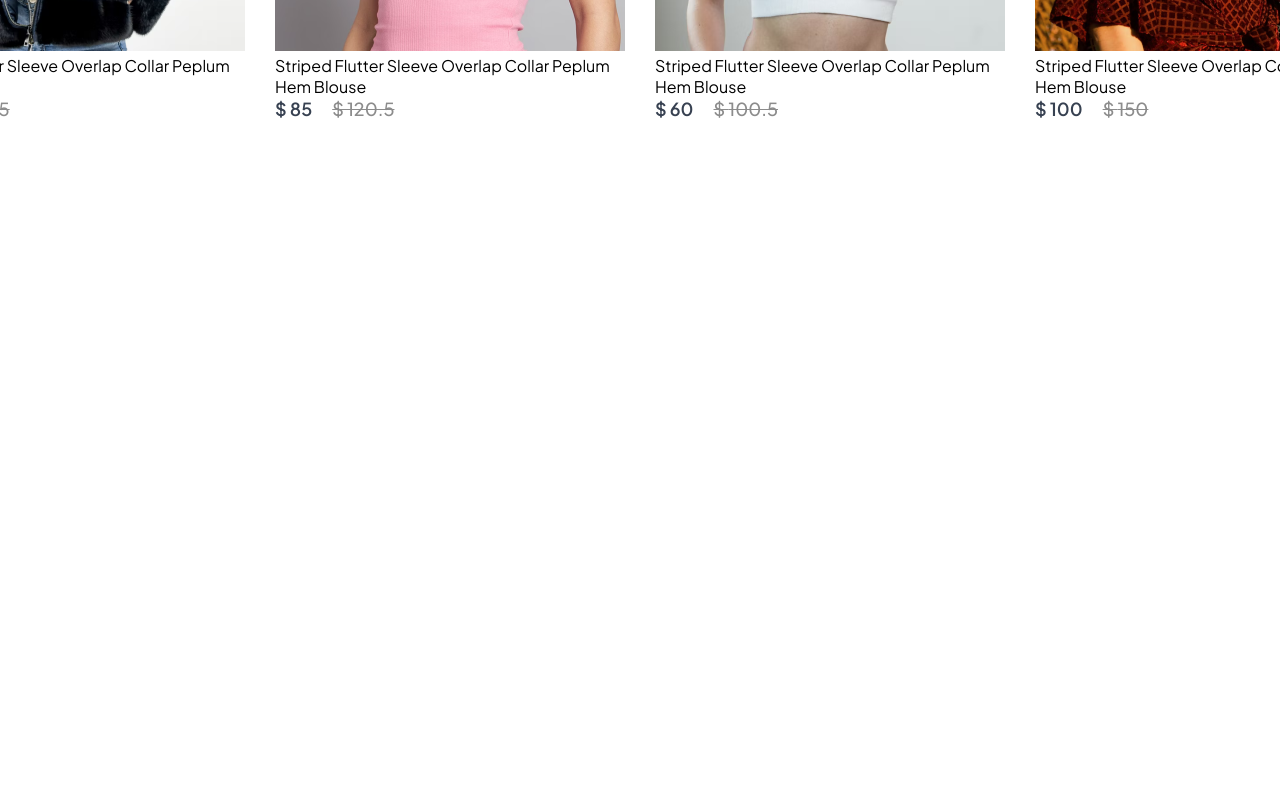
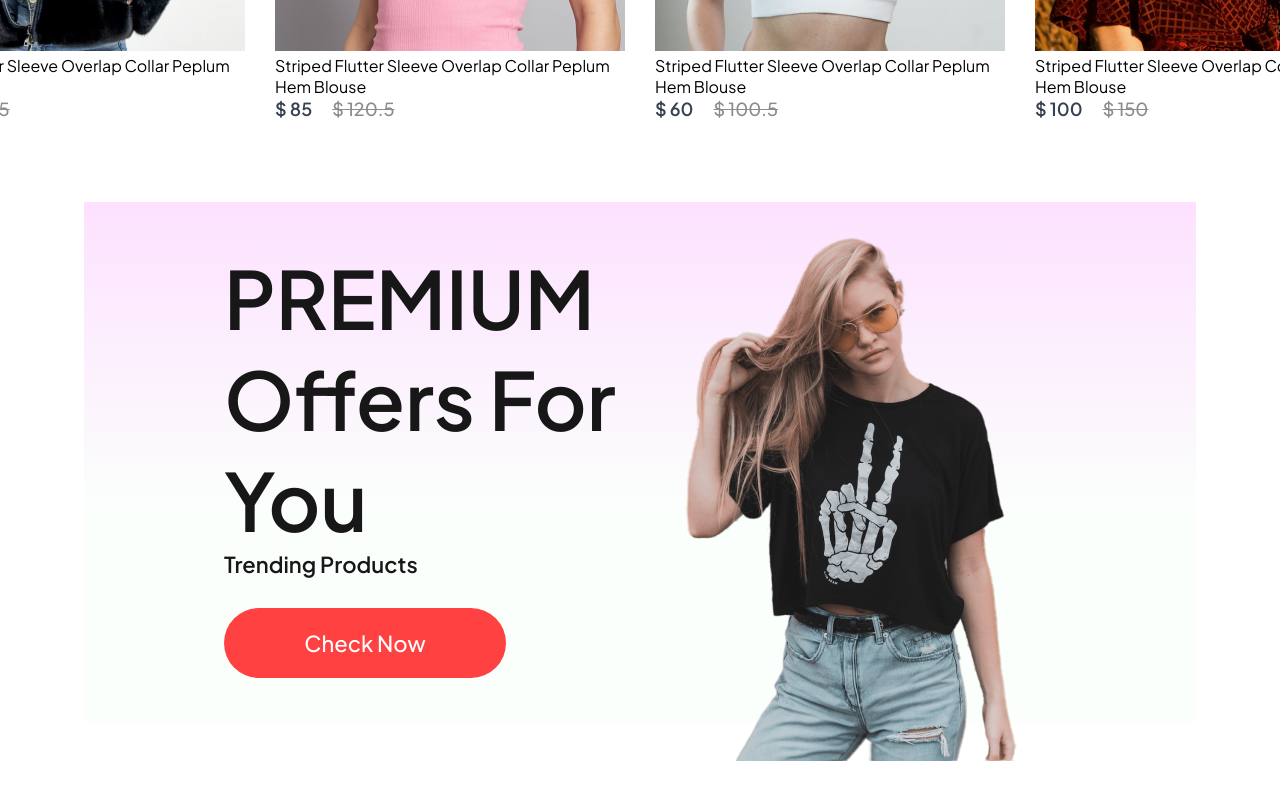
Before and after one commit to Ali1180-uni/E-Commerce-Project, a React (Vite) app in the folder Frontend/E-Commerce/: page / in a window 1280 px wide. Shown: the part 1415-2215 px from the top of the page. Before the commit the page ends 1617 px from the top, so only its background shows below. Built offline with nearby package versions, Linux system fonts and the light colour scheme.

Commit message:
Some Changes in the Offers Banner

```diff
--- /dev/null
+++ b/Frontend/E-Commerce/src/Components/Offers/offers.css
@@ -0,0 +1,45 @@
+.Offers{
+    width: 65%;
+    height: 65vh;
+    display: flex;
+    margin: auto;
+    padding: 0px 140px;
+    margin-bottom: 150px;
+    background: linear-gradient(180deg, #fde1ff 0%, #e1ffea22 60%);
+}
+.offer-left{
+    flex: 1;
+    display: flex;
+    flex-direction: column;
+    justify-content: center;
+    align-items: flex-start;
+}
+.offer-left h1{
+    color: #171717;
+    font-size: 80px;
+    font-weight: 600;
+}
+.offer-left p{
+    color: #171717;
+    font-size: 22px;
+    font-weight: 600;
+}
+.offer-left button{
+    width: 282px;
+    height: 70px;
+    border-radius: 35px;
+    background-color: #ff4141;
+    border: none;
+    color: white;
+    font-size: 22px;
+    font-weight: 500;
+    cursor: pointer;
+    margin-top: 30px;
+}
+.offer-right{
+    flex: 1;
+    display: flex;
+    align-items: center;
+    justify-content: flex-end;
+    padding-top: 50px;
+}
--- /dev/null
+++ b/Frontend/E-Commerce/src/Components/Offers/offers.jsx
@@ -0,0 +1,21 @@
+import React from "react";
+import "./offers.css";
+import ex_image from "../Assets/exclusive_image.png";
+
+function Offers() {
+  return (
+    <div className = "Offers" >
+      <div className="offer-left">
+        <h1>PREMIUM</h1>
+        <h1>Offers For You</h1>
+        <p>Trending Products</p>
+        <button>Check Now</button>
+      </div>
+      <div className="offer-right">
+        <img src={ex_image} alt="Exclusive image" />
+      </div>
+    </div>
+  )
+}
+
+export default Offers
--- a/Frontend/E-Commerce/src/Pages/shop.jsx
+++ b/Frontend/E-Commerce/src/Pages/shop.jsx
@@ -1,12 +1,14 @@
 import React from "react";
 import Banner from '../Components/Banner/banner'
 import Types from "../Components/Types/types";
+import Offers from "../Components/Offers/offers";
 
 function Shop(){
     return (
         <div>
             <Banner />
             <Types />
+            <Offers />
         </div>
     )
 }
```
